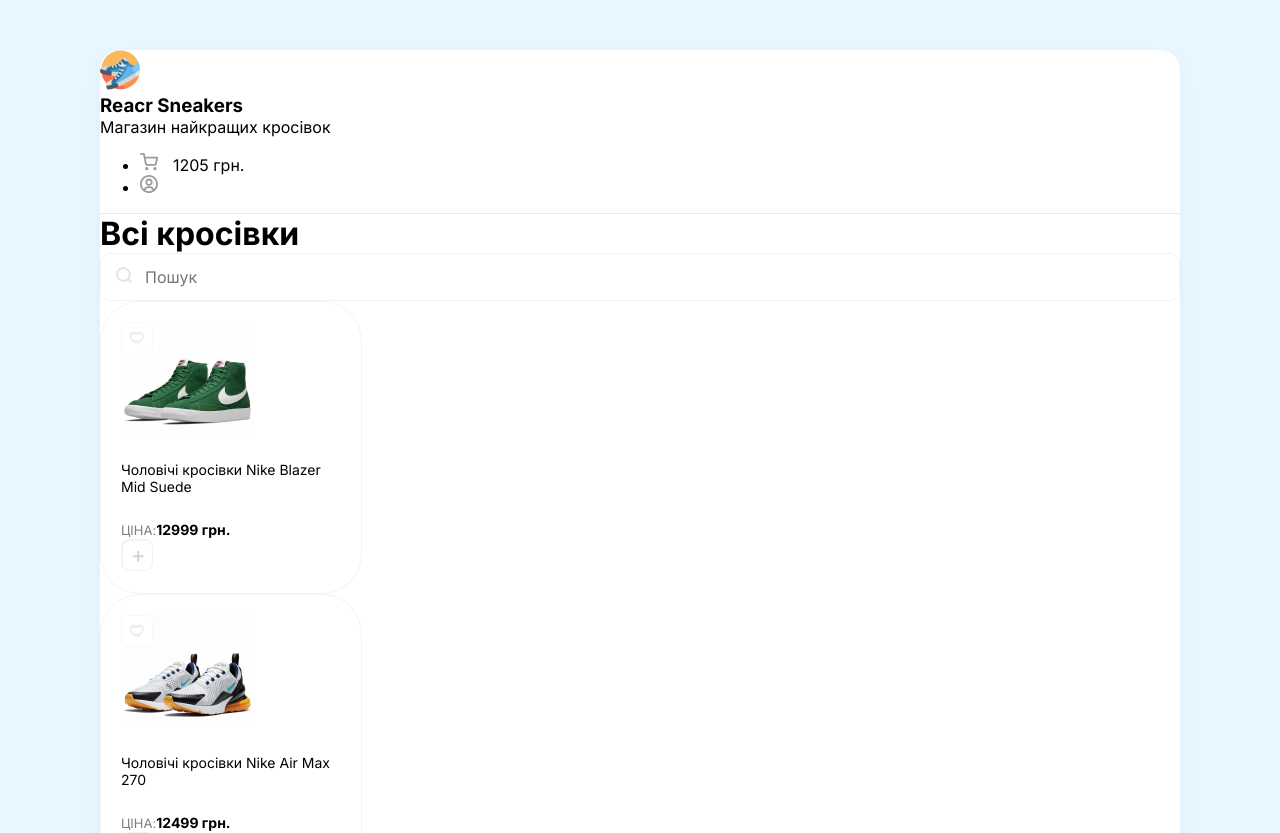
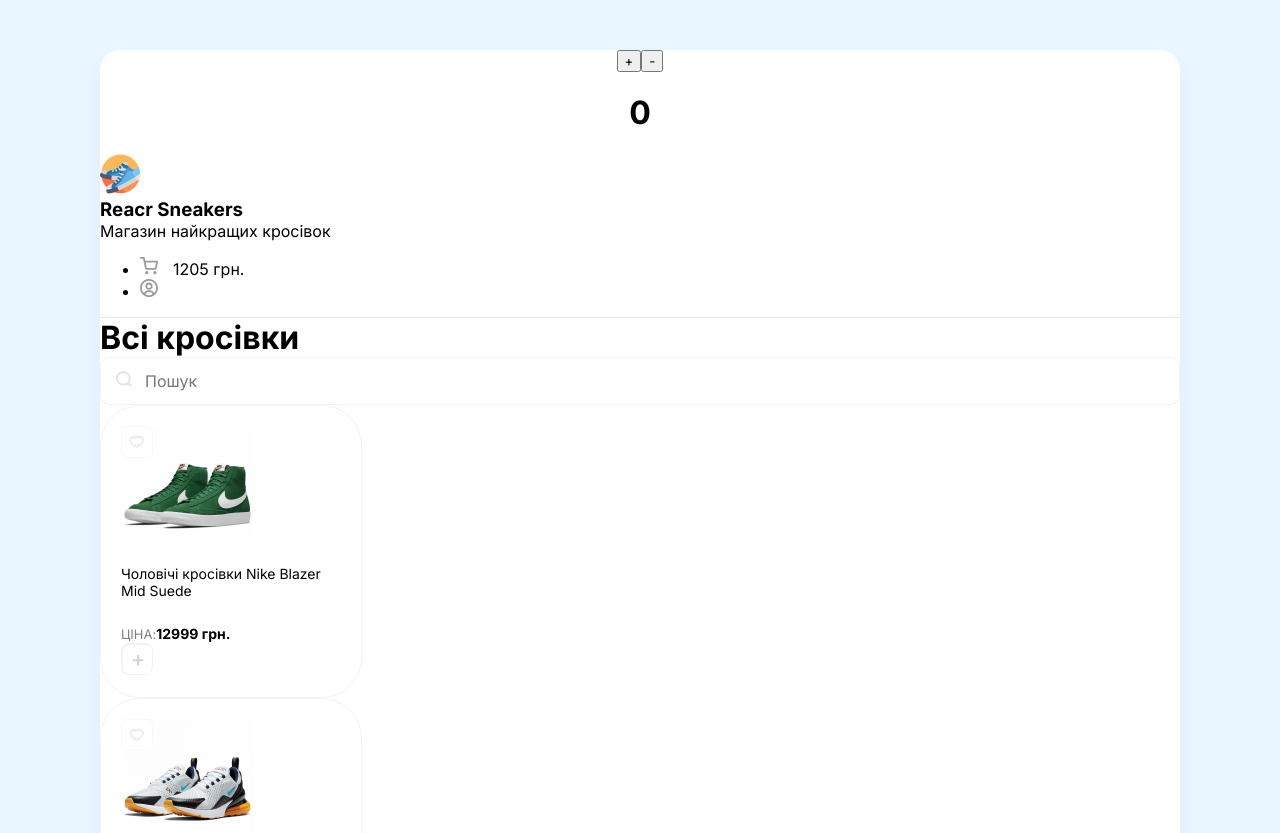
Before and after one commit to YakovchukIvan/kung-fu-sushi, a React (Create React App) app: page / in a window 1280 px wide. Shown: the top 833 px of the page. Built offline with nearby package versions, Linux system fonts and the light colour scheme.

Commit message:
useState

```diff
--- a/src/App.js
+++ b/src/App.js
@@ -28,6 +28,13 @@
 function App() {
   return (
     <div className="wrapper clear">
+      <div>
+        <center>
+          <button>+</button>
+          <button>-</button>
+          <h1>0</h1>
+        </center>
+      </div>
       <Header />
       <Drawer />
 
@@ -41,12 +48,14 @@
         </div>
 
         <div className="d-flex ">
-          {arr.map((obj) => (
+          {arr.map((obj, index) => (
             <Card
+              key={index}
               title={obj.title}
               price={obj.price}
               imageUrl={obj.imageUrl}
-              onClick={() => console.log(obj)}
+              onFavorite={() => console.log('Добавили в сподобалося')}
+              onPlus={() => console.log('Добавили в кошик')}
             />
           ))}
         </div>
--- a/src/components/Card/Card.js
+++ b/src/components/Card/Card.js
@@ -3,7 +3,7 @@
 function Card(props) {
   return (
     <div className={styles.card}>
-      <div className={styles.favorite}>
+      <div className={styles.favorite} onClick={props.onFavorite}>
         <img src="/img/heart-unliked.svg" alt="Unliked" />
       </div>
       <img width={133} height={112} src={props.imageUrl} alt="Sneakers" />
@@ -13,7 +13,7 @@
           <span>Ціна:</span>
           <b>{props.price} грн.</b>
         </div>
-        <button className="button" onClick={props.onClick}></button>
+        <button className="button" onClick={props.onPlus}></button>
       </div>
     </div>
   );
```
